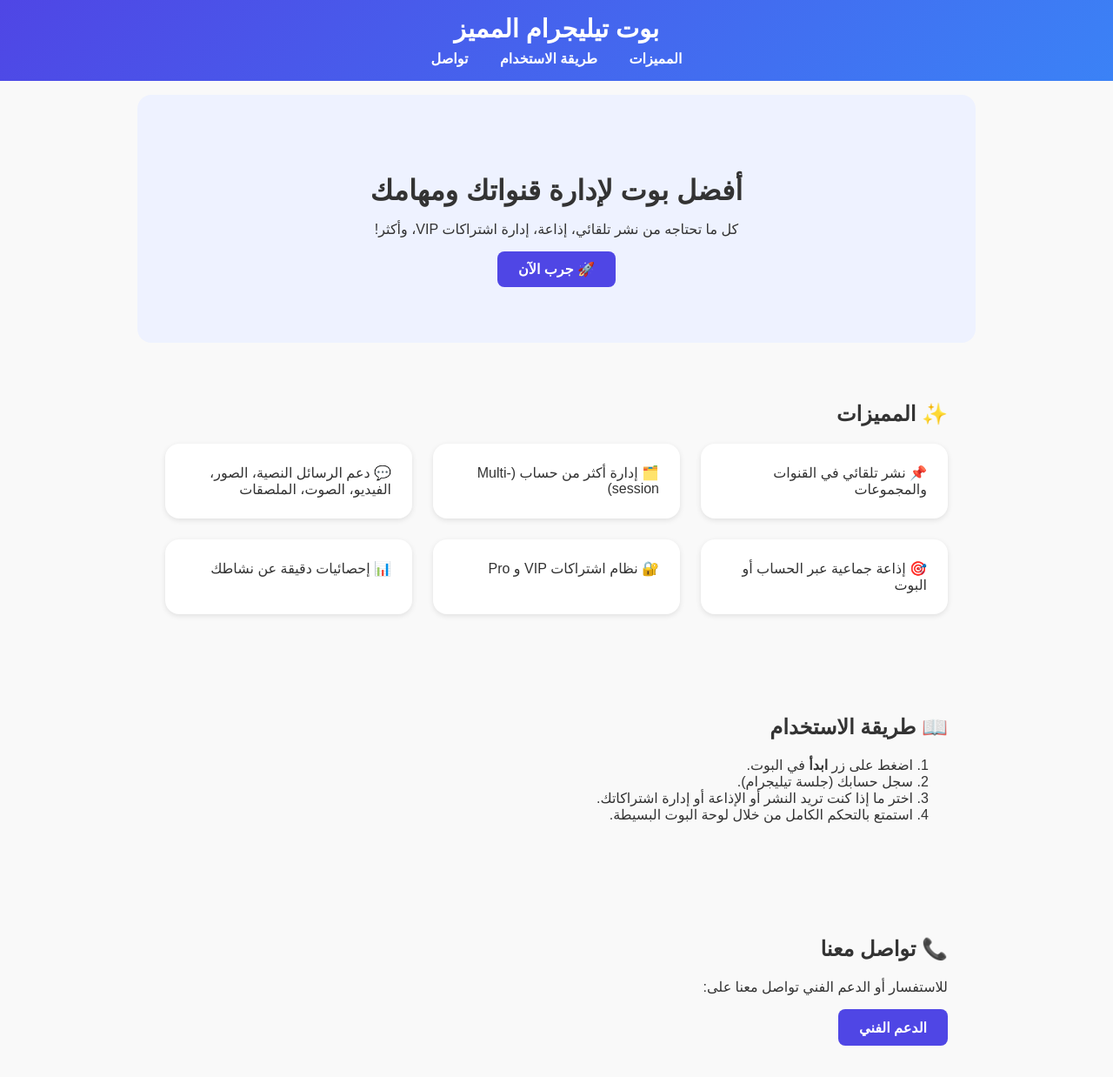
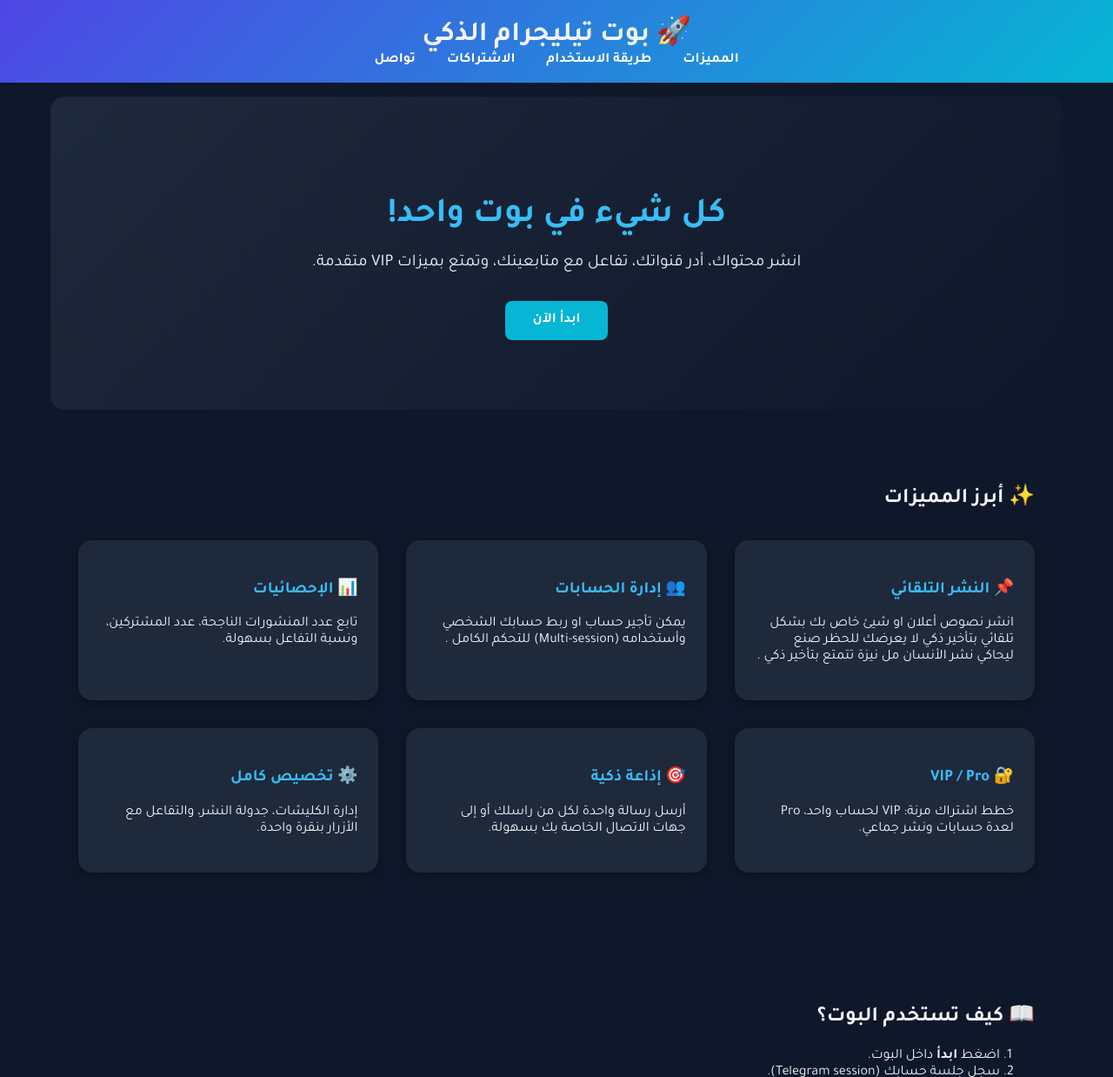
Before and after one commit to izoky/izoky.github.io, a plain HTML site: page index.html in a window 1280 px wide. Shown: the top 1238 px of the page at 87% size. Drawn offline with Linux system fonts and the light colour scheme.

Commit message:
Update index.html

```diff
--- a/index.html
+++ b/index.html
@@ -3,135 +3,206 @@
 <head>
   <meta charset="UTF-8">
   <meta name="viewport" content="width=device-width, initial-scale=1.0">
-  <title>بوت تيليجرام</title>
+  <title>بوت تيليجرام - مركز التحكم</title>
   <style>
+    @import url('https://fonts.googleapis.com/css2?family=Tajawal:wght@400;700&display=swap');
+
     body {
       margin: 0;
       font-family: "Tajawal", sans-serif;
-      background: #f9f9f9;
-      color: #333;
+      background: #0f172a;
+      color: #f1f5f9;
+      overflow-x: hidden;
     }
     header {
-      background: linear-gradient(135deg, #4f46e5, #3b82f6);
-      color: white;
+      background: linear-gradient(135deg, #4f46e5, #06b6d4);
       padding: 1rem 2rem;
       text-align: center;
       position: sticky;
       top: 0;
+      z-index: 999;
+      animation: slideDown .8s ease;
     }
     header h1 {
       margin: 0;
-      font-size: 1.8rem;
-    }
-    nav {
-      margin-top: .5rem;
+      font-size: 2rem;
+      font-weight: bold;
     }
     nav a {
-      color: white;
+      color: #fff;
       text-decoration: none;
       margin: 0 1rem;
       font-weight: bold;
+      transition: color .2s;
+    }
+    nav a:hover {
+      color: #e0e7ff;
     }
     section {
-      padding: 3rem 2rem;
-      max-width: 900px;
+      padding: 4rem 2rem;
+      max-width: 1100px;
       margin: auto;
     }
     .hero {
       text-align: center;
-      padding: 4rem 2rem;
-      background: #eef2ff;
+      padding: 5rem 2rem;
+      background: linear-gradient(135deg, #1e293b, #0f172a);
       border-radius: 1rem;
       margin-top: 1rem;
+      animation: fadeIn 1.2s ease;
     }
     .hero h2 {
-      font-size: 2rem;
+      font-size: 2.5rem;
       margin-bottom: 1rem;
+      color: #38bdf8;
+    }
+    .hero p {
+      font-size: 1.2rem;
+      margin-bottom: 2rem;
+    }
+    .btn {
+      display: inline-block;
+      background: #06b6d4;
+      color: white;
+      padding: .8rem 2rem;
+      border-radius: .5rem;
+      text-decoration: none;
+      font-weight: bold;
+      transition: transform .2s, background .2s;
+    }
+    .btn:hover {
+      background: #0891b2;
+      transform: scale(1.05);
     }
     .features {
       display: grid;
-      grid-template-columns: repeat(auto-fit, minmax(250px, 1fr));
-      gap: 1.5rem;
+      grid-template-columns: repeat(auto-fit, minmax(280px, 1fr));
+      gap: 2rem;
+      margin-top: 2rem;
     }
     .card {
-      background: white;
+      background: #1e293b;
       border-radius: 1rem;
       padding: 1.5rem;
-      box-shadow: 0 2px 6px rgba(0,0,0,.1);
-      transition: transform .2s;
+      box-shadow: 0 4px 12px rgba(0,0,0,.3);
+      transition: transform .3s, box-shadow .3s;
+      animation: fadeUp .8s ease;
     }
     .card:hover {
-      transform: translateY(-5px);
+      transform: translateY(-8px);
+      box-shadow: 0 8px 18px rgba(0,0,0,.5);
+    }
+    .card h3 {
+      color: #38bdf8;
     }
     footer {
       text-align: center;
       padding: 1rem;
-      background: #f3f4f6;
+      background: #1e293b;
       margin-top: 2rem;
       font-size: .9rem;
     }
-    .btn {
-      display: inline-block;
-      background: #4f46e5;
-      color: white;
-      padding: .7rem 1.5rem;
-      border-radius: .5rem;
-      text-decoration: none;
-      font-weight: bold;
-      transition: background .2s;
+
+    /* Animations */
+    @keyframes fadeIn {
+      from { opacity: 0; transform: translateY(20px); }
+      to { opacity: 1; transform: translateY(0); }
     }
-    .btn:hover {
-      background: #4338ca;
+    @keyframes fadeUp {
+      from { opacity: 0; transform: translateY(40px); }
+      to { opacity: 1; transform: translateY(0); }
+    }
+    @keyframes slideDown {
+      from { transform: translateY(-100%); }
+      to { transform: translateY(0); }
     }
   </style>
 </head>
 <body>
 
   <header>
-    <h1>بوت تيليجرام المميز</h1>
+    <h1>🚀 بوت تيليجرام الذكي</h1>
     <nav>
       <a href="#features">المميزات</a>
       <a href="#how">طريقة الاستخدام</a>
+      <a href="#plans">الاشتراكات</a>
       <a href="#contact">تواصل</a>
     </nav>
   </header>
 
   <section class="hero">
-    <h2>أفضل بوت لإدارة قنواتك ومهامك</h2>
-    <p>كل ما تحتاجه من نشر تلقائي، إذاعة، إدارة اشتراكات VIP، وأكثر!</p>
-    <a class="btn" href="https://t.me/YourBotUsername" target="_blank">🚀 جرب الآن</a>
+    <h2>كل شيء في بوت واحد!</h2>
+    <p>انشر محتواك، أدر قنواتك، تفاعل مع متابعينك، وتمتع بميزات VIP متقدمة.</p>
+    <a class="btn" href="https://t.me/YourBotUsername" target="_blank">ابدأ الآن</a>
   </section>
 
   <section id="features">
-    <h2>✨ المميزات</h2>
+    <h2>✨ أبرز المميزات</h2>
     <div class="features">
-      <div class="card">📌 نشر تلقائي في القنوات والمجموعات</div>
-      <div class="card">🗂️ إدارة أكثر من حساب (Multi-session)</div>
-      <div class="card">💬 دعم الرسائل النصية، الصور، الفيديو، الصوت، الملصقات</div>
-      <div class="card">🎯 إذاعة جماعية عبر الحساب أو البوت</div>
-      <div class="card">🔐 نظام اشتراكات VIP و Pro</div>
-      <div class="card">📊 إحصائيات دقيقة عن نشاطك</div>
+      <div class="card">
+        <h3>📌 النشر التلقائي</h3>
+        <p>انشر نصوص أعلان او شيئ خاص بك بشكل تلقائي بتأخير ذكي لا يعرضك للحظر صنع  ليحاكي نشر الأنسان مل نيزة تتمتع بتأخير ذكي .</p>
+      </div>
+      <div class="card">
+        <h3>👥 إدارة الحسابات</h3>
+        <p>يمكن تأجير حساب او ربط حسابك الشخصي وأستخدامه (Multi-session) للتحكم الكامل .</p>
+      </div>
+      <div class="card">
+        <h3>📊 الإحصائيات</h3>
+        <p>تابع عدد المنشورات الناجحة، عدد المشتركين، ونسبة التفاعل بسهولة.</p>
+      </div>
+      <div class="card">
+        <h3>🔐 VIP / Pro</h3>
+        <p>خطط اشتراك مرنة: VIP لحساب واحد، Pro لعدة حسابات ونشر جماعي.</p>
+      </div>
+      <div class="card">
+        <h3>🎯 إذاعة ذكية</h3>
+        <p>أرسل رسالة واحدة لكل من راسلك أو إلى جهات الاتصال الخاصة بك بسهولة.</p>
+      </div>
+      <div class="card">
+        <h3>⚙️ تخصيص كامل</h3>
+        <p>إدارة الكليشات، جدولة النشر، والتفاعل مع الأزرار بنقرة واحدة.</p>
+      </div>
     </div>
   </section>
 
   <section id="how">
-    <h2>📖 طريقة الاستخدام</h2>
+    <h2>📖 كيف تستخدم البوت؟</h2>
     <ol>
-      <li>اضغط على زر <strong>ابدأ</strong> في البوت.</li>
-      <li>سجل حسابك (جلسة تيليجرام).</li>
-      <li>اختر ما إذا كنت تريد النشر أو الإذاعة أو إدارة اشتراكاتك.</li>
-      <li>استمتع بالتحكم الكامل من خلال لوحة البوت البسيطة.</li>
+      <li>اضغط <strong>ابدأ</strong> داخل البوت.</li>
+      <li>سجل جلسة حسابك (Telegram session).</li>
+      <li>أضف قنواتك أو مجموعاتك.</li>
+      <li>اختر نوع النشر (يدوي / تلقائي / جدولة).</li>
+      <li>استمتع بالإدارة الذكية والوقت الموفر.</li>
     </ol>
+  </section>
+
+  <section id="plans">
+    <h2>💎 خطط الاشتراك</h2>
+    <div class="features">
+      <div class="card">
+        <h3>مجاني</h3>
+        <p>تجربة محدودة.</p>
+      </div>
+      <div class="card">
+        <h3>VIP</h3>
+        <p>حساب واحد + نشر تلقائي + دعم.</p>
+      </div>
+      <div class="card">
+        <h3>Pro</h3>
+        <p>عدة حسابات + نشر جماعي + جميع الميزات.</p>
+      </div>
+    </div>
   </section>
 
   <section id="contact">
     <h2>📞 تواصل معنا</h2>
-    <p>للاستفسار أو الدعم الفني تواصل معنا على:</p>
-    <a class="btn" href="https://t.me/YourSupportUsername" target="_blank">الدعم الفني</a>
+    <p>للاستفسارات والدعم الفني:</p>
+    <a class="btn" href="https://t.me/AA37A" target="_blank">الدعم الفني</a>
   </section>
 
   <footer>
-    © 2025 - جميع الحقوق محفوظة لبوت تيليجرام
+    © 2025 - بوت تيليجرام الذكي. جميع الحقوق محفوظة.
   </footer>
 
 </body>
```
